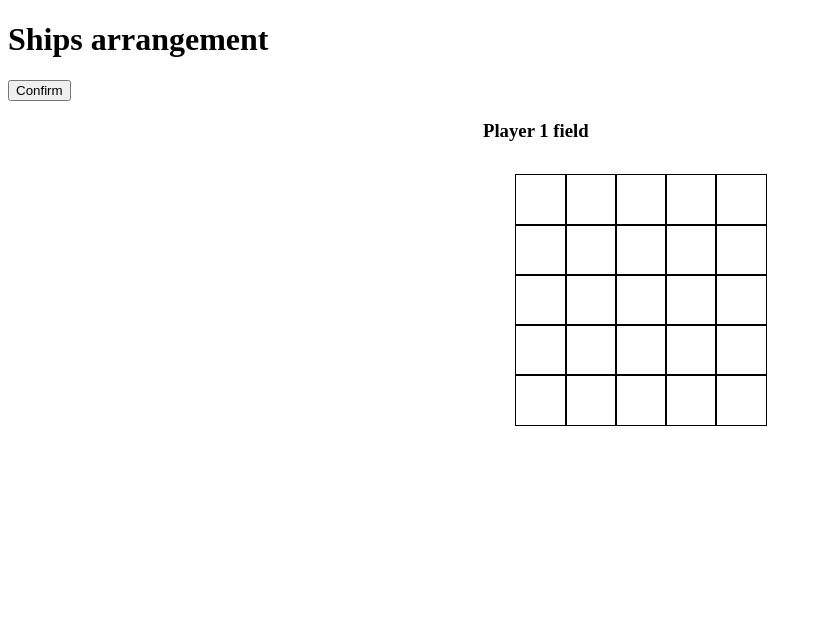
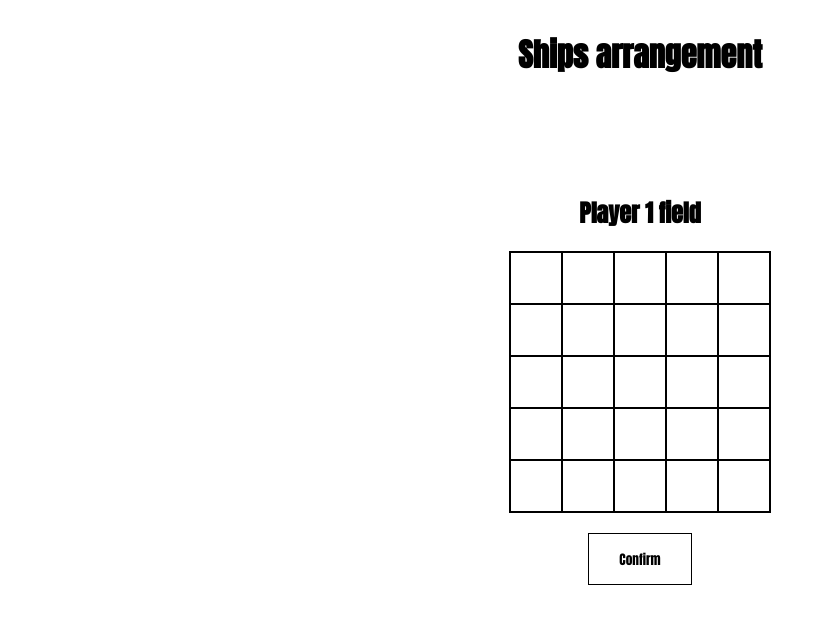
Before and after one commit to mirsadikov/naval-combat, a React (Create React App) app: page / in a window 1280 px wide. Both pictures are taken after a click on the button "Start". Shown: the top 624 px of the page, without its empty margins (0-826 px from the left). Built offline with nearby package versions, Linux system fonts and the light colour scheme.

Commit message:
feat: add styles

```diff
--- a/public/index.html
+++ b/public/index.html
@@ -7,6 +7,12 @@
       name="description"
       content="Web site created using create-react-app"
     />
+    <link rel="preconnect" href="https://fonts.googleapis.com" />
+    <link rel="preconnect" href="https://fonts.gstatic.com" crossorigin />
+    <link
+      href="https://fonts.googleapis.com/css2?family=Anton&display=swap"
+      rel="stylesheet"
+    />
     <title>Naval Combat</title>
   </head>
   <body>
--- a/src/App.css
+++ b/src/App.css
@@ -1,15 +1,154 @@
+*,
+*::before,
+*::after {
+  box-sizing: inherit;
+  margin: 0;
+  padding: 0;
+}
+
+html {
+  font-family: 'Anton', sans-serif;
+  font-size: 62.5%;
+  box-sizing: border-box;
+}
+
+button {
+  padding: 1.5rem 3rem;
+  border: 1px solid #000;
+  background-color: #fff;
+  cursor: pointer;
+  transition: all 0.2s;
+  font-family: 'Anton', sans-serif;
+}
+
+button:hover {
+  box-shadow: 6px 6px 0px 0px #fff, 6px 6px 0px 1px #000;
+}
+
+button:active {
+  box-shadow: 3px 3px 0px 0px #fff, 3px 3px 0px 1px #000;
+}
+
+/* Main menu */
+.main-menu {
+  display: flex;
+  justify-content: center;
+  flex-direction: column;
+  align-items: center;
+  height: 100vh;
+}
+
+.main-menu__title {
+  font-size: 5.6rem;
+}
+
+.main-menu__button {
+  margin-top: 2rem;
+  font-size: 2.4rem;
+}
+
+/* ships arrangement */
+.ships-arrangement {
+  display: flex;
+  justify-content: center;
+  flex-direction: column;
+  align-items: center;
+  height: 100vh;
+}
+
+.ships-arrangement__title {
+  font-size: 3.2rem;
+  padding-top: 3rem;
+}
+
+.ships-arrangement__field {
+  flex: 1;
+  display: flex;
+  justify-content: center;
+  align-items: center;
+  flex-direction: column;
+}
+
+.ships-arrangement__subtitle {
+  font-size: 2.4rem;
+  justify-self: flex-end;
+  display: inline-block;
+}
+
+.ships-arrangement__button {
+  margin-bottom: 10rem;
+}
+
+/* Game screen */
+.game-screen,
+.win-screen {
+  max-width: 120rem;
+  margin: 0 auto;
+  display: flex;
+  flex-direction: column;
+  height: 100vh;
+}
+
+.game-screen__header,
+.win-screen__header {
+  text-align: center;
+  position: relative;
+  margin: 2rem;
+}
+
+.game-screen__title,
+.win-screen__title {
+  font-size: 3.2rem;
+}
+
+.game-screen__btn {
+  padding: 0.8rem 1.6rem;
+  position: absolute;
+  left: 0;
+}
+
+.game-screen__fields,
+.win-screen__fields {
+  flex: 1;
+  display: flex;
+  justify-content: center;
+  align-items: center;
+  margin-bottom: 10rem;
+}
+
+.game-screen__field-btns,
+.win-screen__field-btns {
+  width: 20rem;
+  text-align: center;
+  display: flex;
+  flex-direction: column;
+  justify-content: center;
+  align-items: center;
+  gap: 2rem;
+}
+
+.game-screen__field-btns button,
+.win-screen__field-btns button {
+  font-size: 2rem;
+}
+
+.game-screen__field h3,
+.win-screen__field h3 {
+  text-align: center;
+  font-size: 2rem;
+}
+
+/* GAME  AREA */
+
 .square {
   width: 50px;
   height: 50px;
   display: inline-block;
-  border: 1px solid black;
   font-size: 30px;
   line-height: 50px;
   text-align: center;
-}
-
-.select .square--ships {
-  background-color: grey;
+  background-color: #fff;
+  box-shadow: inset 0 0 0 1px #fff;
 }
 
 .field {
@@ -17,15 +156,13 @@
   grid-template-columns: repeat(5, 50px);
   grid-template-rows: repeat(5, 50px);
   margin: 2rem;
+  background-color: #000;
+  border: 2px solid #000;
+  gap: 2px;
 }
 
-.field-container {
-  display: flex;
-  justify-content: space-around;
-}
-
-.field__buttons {
-  align-self: center;
+.select .square--ships {
+  background-color: grey;
 }
 
 .own .square--ships {
@@ -40,6 +177,10 @@
   background-color: lightblue;
 }
 
+.enemy {
+  box-shadow: 0 0 0px 20px lightcoral;
+}
+
 .enemy .square--hits {
   background-color: green;
 }
--- a/src/components/Field.js
+++ b/src/components/Field.js
@@ -38,8 +38,6 @@ class Field extends React.Component {
 
   render() {
     return (
-      <div>
-        <h3>{this.props.title}</h3>
       <div
         className={`${this.props.className} field`}
         onClick={this.props.onClick}
@@ -71,7 +69,6 @@ class Field extends React.Component {
         <Square number={24} />
         <Square number={25} />
       </div>
-      </div>
     );
   }
 }
--- a/src/contexts/gameContext.js
+++ b/src/contexts/gameContext.js
@@ -14,14 +14,9 @@ const GameProvider = function ({ children }) {
   const [turnChange, setTurnChange] = useState(false);
   const [turnEnd, setTurnEnd] = useState(false);
 
-  const startGame = () => {
-    setStep(1);
-    setTurn(1);
-  };
-
-  const newGame = () => {
-    setStep(1);
-    setTurn(1);
+  const reset = () => {
+    setStep(0);
+    setTurn(undefined);
     setShips_1([]);
     setHits_1([]);
     setMisses_1([]);
@@ -30,6 +25,12 @@ const GameProvider = function ({ children }) {
     setMisses_2([]);
     setTurnChange(false);
     setTurnEnd(false);
+  };
+
+  const newGame = () => {
+    reset();
+    setStep(1);
+    setTurn(1);
   };
 
   const confirmShips = (ships) => {
@@ -78,9 +79,14 @@ const GameProvider = function ({ children }) {
   };
 
   const checkEndGame = () => {
-    if (hits_1.length === 2 || hits_2.length === 2) {
+    if (hits_1.length === 8 || hits_2.length === 8) {
       setStep(3);
     }
+  };
+
+  const goMain = () => {
+    reset();
+    setStep(0);
   };
 
   return (
@@ -96,8 +102,9 @@ const GameProvider = function ({ children }) {
         misses_2,
         turnChange,
         turnEnd,
-        startGame,
         newGame,
+        reset,
+        goMain,
         confirmShips,
         attack,
         endTurn,
--- a/src/screens/GameScreen.js
+++ b/src/screens/GameScreen.js
@@ -66,23 +66,28 @@ class GameScreen extends React.Component {
 
     return (
       <div className="game-screen">
-        <button onClick={newGame}>Start</button>
+        <div className="game-screen__header">
+          <button className="game-screen__btn" onClick={newGame}>
+            New game
+          </button>
+          <h2 className="game-screen__title">Player {turn}</h2>
+        </div>
 
-        <h2>Player {turn}</h2>
-
-        <div className="field-container">
+        <div className="game-screen__fields">
           {!turnEnd && (
+            <div className="game-screen__field">
+              <h3>{turn === 1 ? 'Your field' : 'Enemy field'}</h3>
               <Field
                 className={turn === 1 ? 'own' : 'enemy'}
-              title={turn === 1 ? 'Your field' : 'Enemy field'}
                 ships={turn === 1 && ships_1}
                 hits={hits_2}
                 misses={misses_2}
                 onClick={turn === 2 ? this.selectAttack : undefined}
               />
+            </div>
           )}
 
-          <div className="field__buttons">
+          <div className="game-screen__field-btns">
             {!turnChange && <button onClick={attackSquare}>Attack</button>}
             {turnChange && !turnEnd && (
               <button onClick={endTurn}>End turn</button>
@@ -91,14 +96,16 @@ class GameScreen extends React.Component {
           </div>
 
           {!turnEnd && (
+            <div className="game-screen__field">
+              <h3>{turn === 2 ? 'Your field' : 'Enemy field'}</h3>
               <Field
                 className={turn === 2 ? 'own' : 'enemy'}
-              title={turn === 2 ? 'Your field' : 'Enemy field'}
                 ships={turn === 2 && ships_2}
                 hits={hits_1}
                 misses={misses_1}
                 onClick={turn === 1 ? this.selectAttack : undefined}
               />
+            </div>
           )}
         </div>
       </div>
--- a/src/screens/MainMenu.js
+++ b/src/screens/MainMenu.js
@@ -5,11 +5,11 @@ class MainMenu extends React.Component {
   static contextType = GameContext;
 
   render() {
-    const { startGame } = this.context;
+    const { newGame } = this.context;
     return (
       <div className="main-menu">
         <h1 className="main-menu__title">Naval Combat</h1>
-        <button className="main-menu__button" onClick={startGame}>
+        <button className="main-menu__button" onClick={newGame}>
           Start
         </button>
       </div>
--- a/src/screens/ShipsArrangementScreen.js
+++ b/src/screens/ShipsArrangementScreen.js
@@ -26,7 +26,7 @@ class ShipsArrangementScreen extends React.Component {
             (item) => item !== number,
           ),
         });
-      } else if (this.state.selectedShip.length < 2) {
+      } else if (this.state.selectedShip.length < 8) {
         this.setState((state) => {
           return { selectedShip: [...state.selectedShip, number] };
         });
@@ -35,7 +35,7 @@ class ShipsArrangementScreen extends React.Component {
   }
 
   confirmShips() {
-    if (this.state.selectedShip.length === 2) {
+    if (this.state.selectedShip.length === 8) {
       this.context.confirmShips(this.state.selectedShip);
       this.setState({ selectedShip: [] });
     }
@@ -44,16 +44,21 @@ class ShipsArrangementScreen extends React.Component {
   render() {
     const { turn } = this.context;
     return (
-      <div className="ships-arrangement-screen">
-        <h1>Ships arrangement</h1>
-        <button onClick={this.confirmShips}>Confirm</button>
-        <div className="field-container">
+      <div className="ships-arrangement">
+        <h2 className="ships-arrangement__title">Ships arrangement</h2>
+        <div className="ships-arrangement__field">
+          <h3 className="ships-arrangement__subtitle">{`Player ${turn} field`}</h3>
           <Field
             className="select"
-            title={`Player ${turn} field`}
             onClick={this.placeShips}
             ships={this.state.selectedShip}
           />
+          <button
+            className="ships-arrangement__button"
+            onClick={this.confirmShips}
+          >
+            Confirm
+          </button>
         </div>
       </div>
     );
--- a/src/screens/WinScreen.js
+++ b/src/screens/WinScreen.js
@@ -5,22 +5,32 @@ import { GameContext } from '../contexts/gameContext';
 class WinScreen extends React.Component {
   static contextType = GameContext;
   render() {
-    const { turn, ships_1, turnEnd, newGame, ships_2 } = this.context;
+    const { turn, ships_1, turnEnd, newGame, ships_2, hits_1, hits_2, goMain } =
+      this.context;
     return (
       <div className="win-screen">
-        <h2>Player {turn} wins!</h2>
+        <div className="win-screen__header">
+          <h2 className="win-screen__title">Player {turn} wins!</h2>
+        </div>
 
-        <div className="field-container">
+        <div className="win-screen__fields">
           {!turnEnd && (
-            <Field className="own" title="Player 1 field" ships={ships_1} />
+            <div className="win-screen__field">
+              <h3>Player 1 field</h3>
+              <Field className="own" ships={ships_1} hits={hits_2} />
+            </div>
           )}
 
-          <div className="field__buttons">
+          <div className="win-screen__field-btns">
             <button onClick={newGame}>New game</button>
+            <button onClick={goMain}>Main menu</button>
           </div>
 
           {!turnEnd && (
-            <Field className="own" title="Player 2 field" ships={ships_2} />
+            <div className="win-screen__field">
+              <h3>Player 2 field</h3>
+              <Field className="own" ships={ships_2} hits={hits_1} />
+            </div>
           )}
         </div>
       </div>
```
Lines whose indentation alone changed are shown as unchanged.
